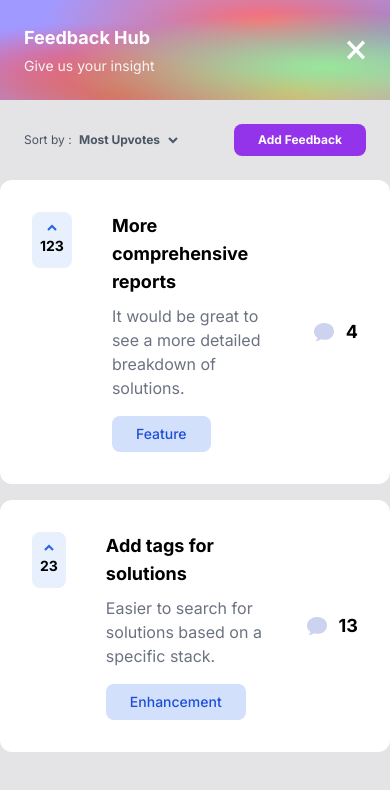
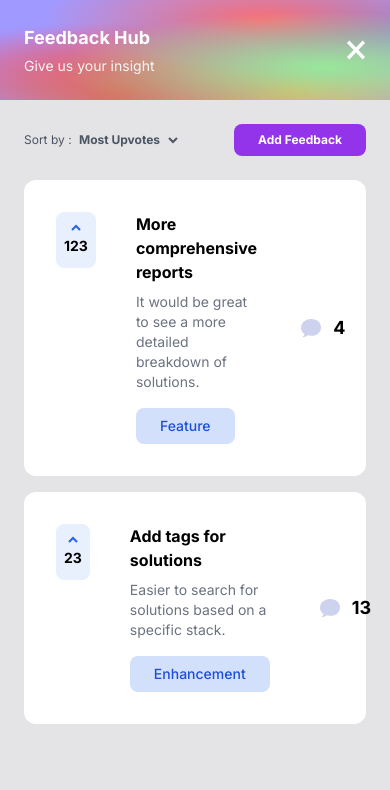
Before and after one commit to katsuragawaa/feedback-hub, a Vue app: page / in a window 390 px wide. Shown: the top 790 px of the page. Built offline with nearby package versions, Linux system fonts and the light colour scheme.

Commit message:
Ajust font size and margin on mobile

```diff
--- a/src/components/feedback-list/FeedbackCard.vue
+++ b/src/components/feedback-list/FeedbackCard.vue
@@ -50,8 +50,8 @@ const vote = () => {
         <div class="font-bold text-sm">{{ feedback.votes }}</div>
       </div>
       <div class="flex flex-col mx-10 cursor-pointer hover:text-blue-600 duration-300">
-        <div class="font-bold text-lg">{{ feedback.title }}</div>
-        <div class="text-gray-500 mt-2 mb-4">{{ feedback.description }}</div>
+        <div class="font-bold sm:text-lg text-base">{{ feedback.title }}</div>
+        <div class="text-gray-500 mt-2 mb-4 sm:text-base text-sm">{{ feedback.description }}</div>
         <div
           class="rounded-lg py-2 px-6 w-fit bg-blue-600 font-medium text-sm text-blue-700 bg-opacity-20"
         >{{ feedback.type }}</div>
--- a/src/components/feedback-list/FeedbackList.vue
+++ b/src/components/feedback-list/FeedbackList.vue
@@ -40,7 +40,7 @@ setTimeout(() => {
 </script>
 
 <template>
-  <div class="mt-6 md:mt-0">
+  <div class="mt-6 md:mt-0 md:mx-6">
     <FeedbackCard v-for="feedback in feedbacks" :feedback="feedback" />
   </div>
 </template>
```
